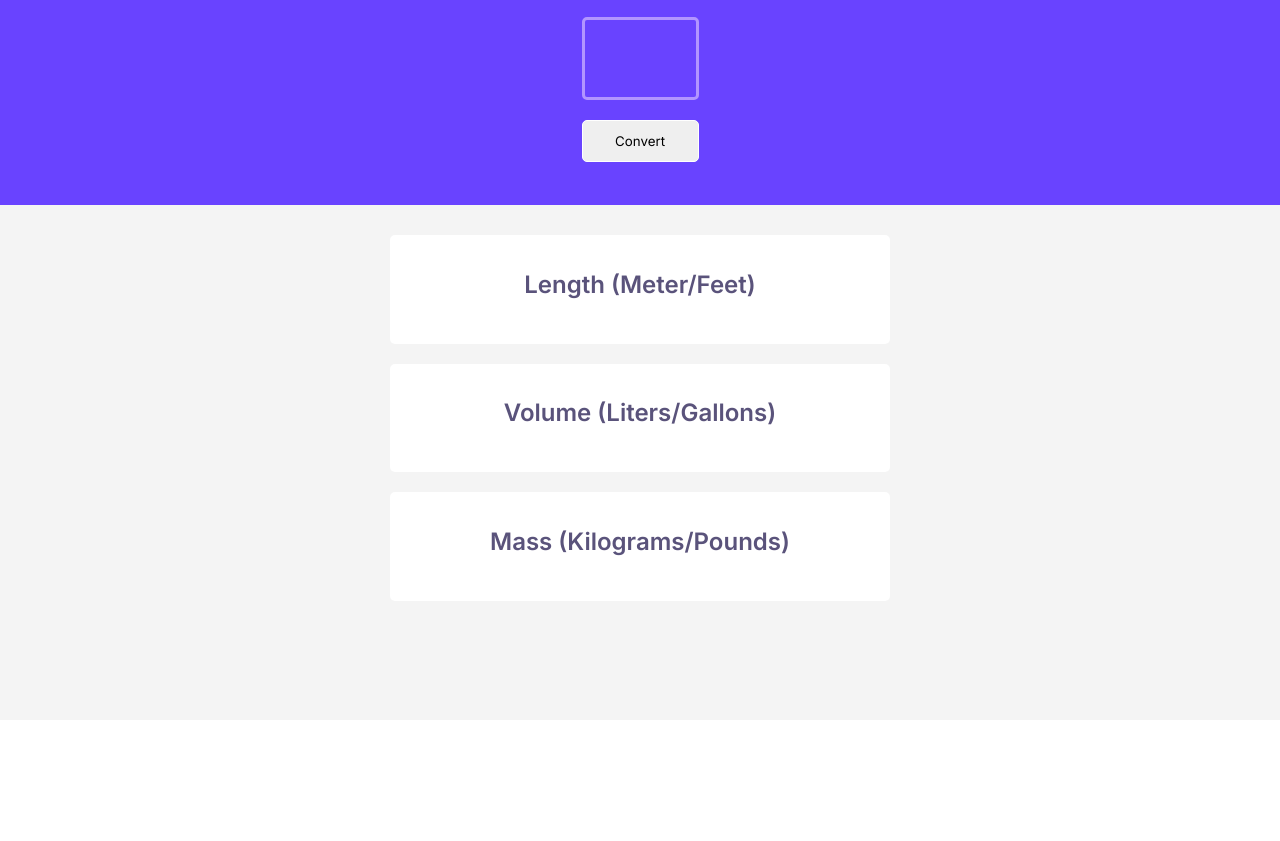
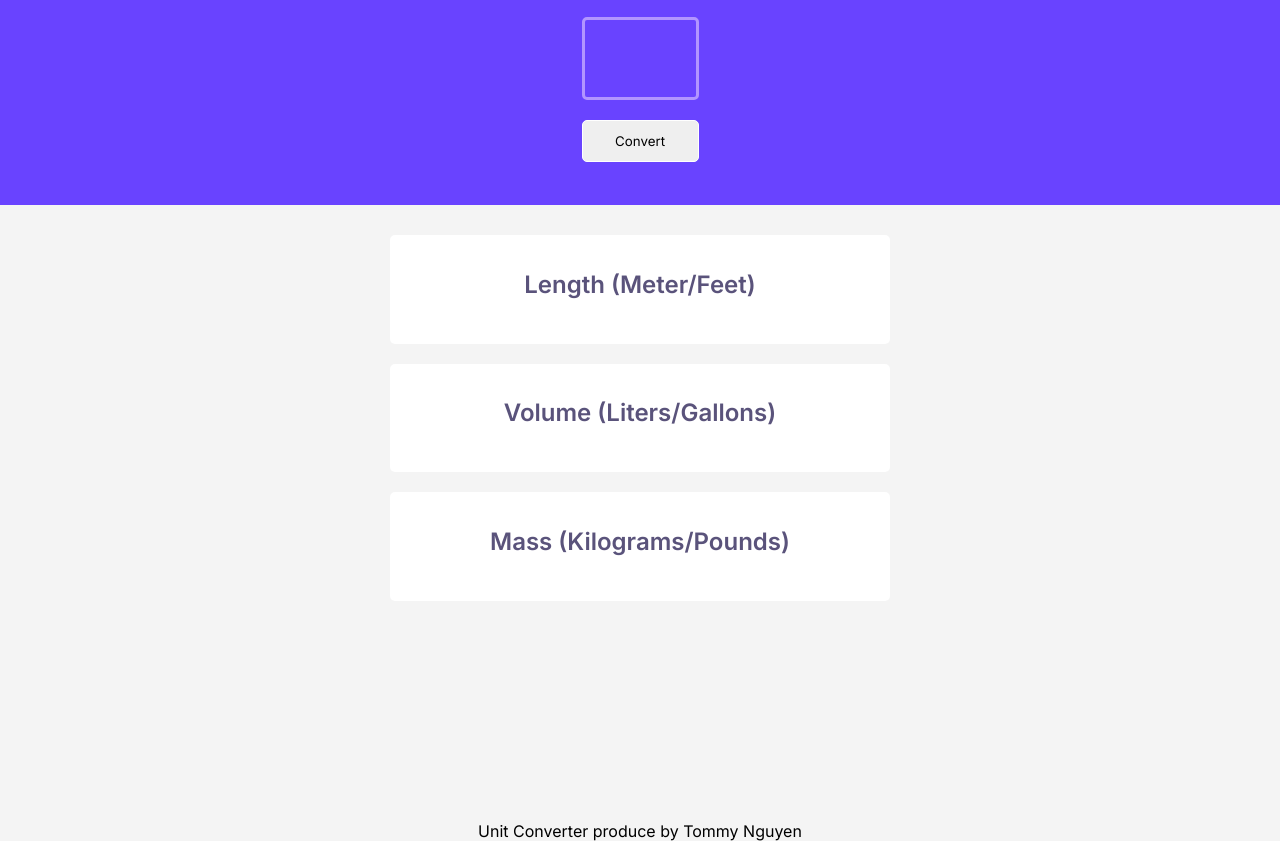
Before and after one commit to TommyNgucode/Metric-Imperial-Unit-Conversion, a plain HTML site: page index.html in a window 1280 px wide. Shown: the part 80-921 px from the top of the page. Before the commit the page ends 800 px from the top, so only its background shows below. Drawn offline with Linux system fonts and the light colour scheme.

Commit message:
added info message

```diff
--- a/index.html
+++ b/index.html
@@ -34,6 +34,8 @@
             <h2>Mass (Kilograms/Pounds)</h2>
             <p id="container-Three"></p>
         </div>
+
+        <p id="info-para">Unit Converter produce by Tommy Nguyen</p>
     </div>
 </body>
 
--- a/style.css
+++ b/style.css
@@ -5,6 +5,9 @@
     font-family: 'inter', 'Courier New', Courier, monospace;
 }
 
+body {
+    height: 100vh;
+}
 p {
     color: black;
 }
@@ -98,3 +101,7 @@ input[type=number] {
     color: #353535;
     font-size: 14px;
 }
+
+#info-para {
+    margin-top: 200px
+}
```
